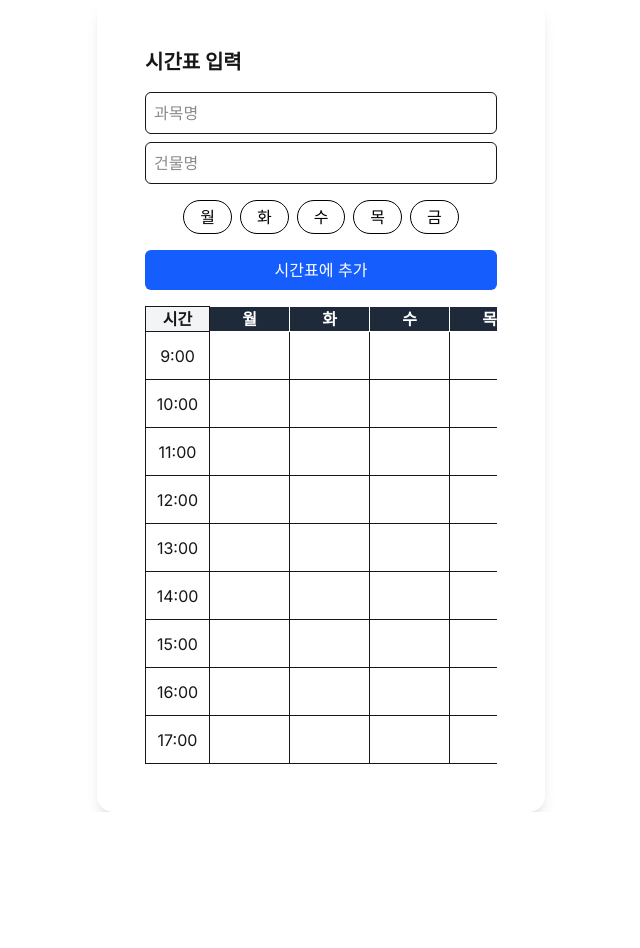
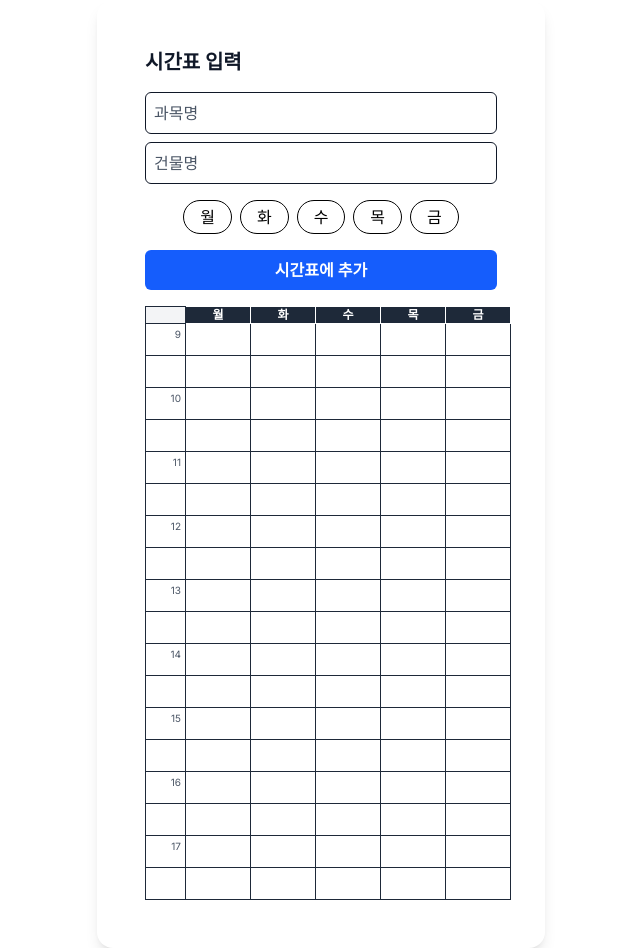
Before and after one commit to Luapad/ROADFINDER, a Next.js app: page /timetable in a window 1280 px wide. Shown: the whole page, without its empty margins (319-959 px from the left). Before the commit the page ends 812 px from the top, so only its background shows below. Built offline with nearby package versions, Linux system fonts and the light colour scheme.

Commit message:
시간표입력 UI변경경

```diff
--- a/src/app/timetable/page.tsx
+++ b/src/app/timetable/page.tsx
@@ -2,8 +2,7 @@
 
 import { useState } from 'react';
 
-const weekdays = ['월', '화', '수', '목', '금'];
-
+const weekdays = ['월', '화', '수', '목', '금'] as const;
 type Weekday = typeof weekdays[number];
 
 type PeriodData = {
@@ -18,23 +17,46 @@ const timetable: Record<Weekday, { start: string; end: string }[]> = {
   월: Array.from({ length: 9 }, (_, i) => ({ start: `${9 + i}:00`, end: `${10 + i}:00` })),
   수: Array.from({ length: 9 }, (_, i) => ({ start: `${9 + i}:00`, end: `${10 + i}:00` })),
   금: Array.from({ length: 9 }, (_, i) => ({ start: `${9 + i}:00`, end: `${10 + i}:00` })),
-  화: Array.from({ length: 6 }, (_, i) => ({ start: `${9 + Math.floor(i * 1.5)}:${i % 2 ? '30' : '00'}`, end: `${10 + Math.floor(i * 1.5)}:${i % 2 ? '00' : '30'}` })),
-  목: Array.from({ length: 6 }, (_, i) => ({ start: `${9 + Math.floor(i * 1.5)}:${i % 2 ? '30' : '00'}`, end: `${10 + Math.floor(i * 1.5)}:${i % 2 ? '00' : '30'}` })),
+  화: [
+    { start: '09:00', end: '10:30' },
+    { start: '10:30', end: '12:00' },
+    { start: '12:00', end: '13:30' },
+    { start: '13:30', end: '15:00' },
+    { start: '15:00', end: '16:30' },
+    { start: '16:30', end: '18:00' },
+  ],
+  목: [
+    { start: '09:00', end: '10:30' },
+    { start: '10:30', end: '12:00' },
+    { start: '12:00', end: '13:30' },
+    { start: '13:30', end: '15:00' },
+    { start: '15:00', end: '16:30' },
+    { start: '16:30', end: '18:00' },
+  ],
 };
 
-const initialEntries: Record<Weekday, Record<number, PeriodData>> = {
-  월: {}, 화: {}, 수: {}, 목: {}, 금: {}
+const initialEntries: Record<Weekday, PeriodData[]> = {
+  월: [], 화: [], 수: [], 목: [], 금: []
+};
+
+const timeToMinutes = (time: string) => {
+  const [h, m] = time.split(':').map(Number);
+  return h * 60 + m;
 };
 
 export default function TimetablePage() {
   const [subject, setSubject] = useState('');
   const [building, setBuilding] = useState('');
   const [selectedDays, setSelectedDays] = useState<Weekday[]>([]);
-  const [selectedPeriods, setSelectedPeriods] = useState<Record<Weekday, number[]>>({ 월: [], 화: [], 수: [], 목: [], 금: [] });
+  const [selectedPeriods, setSelectedPeriods] = useState<Record<Weekday, number[]>>({
+    월: [], 화: [], 수: [], 목: [], 금: []
+  });
   const [entries, setEntries] = useState(initialEntries);
 
   const toggleDay = (day: Weekday) => {
-    setSelectedDays(prev => prev.includes(day) ? prev.filter(d => d !== day) : [...prev, day]);
+    setSelectedDays(prev =>
+      prev.includes(day) ? prev.filter(d => d !== day) : [...prev, day]
+    );
   };
 
   const togglePeriod = (day: Weekday, period: number) => {
@@ -49,14 +71,18 @@ export default function TimetablePage() {
   const handleAdd = () => {
     if (!subject || !building || selectedDays.length === 0) return;
 
+    const color = `hsl(${Math.floor(Math.random() * 360)}, 80%, 85%)`;
     const newEntries = { ...entries };
-    const color = `hsl(${Math.floor(Math.random() * 360)}, 80%, 80%)`;
 
     selectedDays.forEach(day => {
-      selectedPeriods[day].forEach(p => {
-        const { start, end } = timetable[day][p];
-        newEntries[day][p] = { subject, building, start, end, color };
-      });
+      const indices = selectedPeriods[day];
+      if (indices.length === 0) return;
+
+      const sorted = indices.sort((a, b) => a - b);
+      const start = timetable[day][sorted[0]].start;
+      const end = timetable[day][sorted[sorted.length - 1]].end;
+
+      newEntries[day].push({ subject, building, start, end, color });
     });
 
     setEntries(newEntries);
@@ -66,21 +92,27 @@ export default function TimetablePage() {
     setSelectedPeriods({ 월: [], 화: [], 수: [], 목: [], 금: [] });
   };
 
+  const timeSlots = Array.from({ length: 18 }, (_, i) => {
+    const hour = 9 + Math.floor(i / 2);
+    const minute = i % 2 === 0 ? '00' : '30';
+    return `${hour}:${minute}`;
+  });
+
   return (
-    <main className="p-4 max-w-lg mx-auto">
-      <h2 className="text-xl font-bold mb-4">시간표 입력</h2>
+    <main className="p-4 w-full max-w-md mx-auto">
+      <h2 className="text-xl font-bold mb-4 text-gray-900">시간표 입력</h2>
 
       <input
         type="text"
         placeholder="과목명"
-        className="w-full border rounded-md p-2 mb-2"
+        className="w-full border rounded-md p-2 mb-2 text-gray-900 placeholder-gray-600"
         value={subject}
         onChange={e => setSubject(e.target.value)}
       />
       <input
         type="text"
         placeholder="건물명"
-        className="w-full border rounded-md p-2 mb-4"
+        className="w-full border rounded-md p-2 mb-4 text-gray-900 placeholder-gray-600"
         value={building}
         onChange={e => setBuilding(e.target.value)}
       />
@@ -90,7 +122,11 @@ export default function TimetablePage() {
           <button
             key={day}
             onClick={() => toggleDay(day)}
-            className={`px-4 py-1 rounded-full border ${selectedDays.includes(day) ? 'bg-blue-500 text-white' : 'bg-white text-black'}`}
+            className={`px-4 py-1 rounded-full border font-medium ${
+              selectedDays.includes(day)
+                ? 'bg-blue-500 text-white border-blue-500'
+                : 'bg-white text-black'
+            }`}
           >
             {day}
           </button>
@@ -99,15 +135,19 @@ export default function TimetablePage() {
 
       {selectedDays.map(day => (
         <div key={day} className="mb-4">
-          <h4 className="mb-2 text-center font-semibold">{day}요일 교시 선택</h4>
-          <div className="flex gap-1 justify-center">
+          <h4 className="mb-2 text-center font-semibold text-gray-800">{day}요일 교시 선택</h4>
+          <div className="flex gap-2 flex-wrap justify-center">
             {timetable[day].map((_, i) => (
               <button
                 key={i}
                 onClick={() => togglePeriod(day, i)}
-                className={`px-3 py-1 rounded border ${selectedPeriods[day].includes(i) ? 'bg-green-400 text-white' : 'bg-white text-black'}`}
+                className={`px-4 py-1 rounded-full border font-medium ${
+                  selectedPeriods[day].includes(i)
+                    ? 'bg-green-500 text-white border-green-500'
+                    : 'bg-white text-black'
+                }`}
               >
-                {i + 1}교시
+                {i + 1}
               </button>
             ))}
           </div>
@@ -116,36 +156,63 @@ export default function TimetablePage() {
 
       <button
         onClick={handleAdd}
-        className="w-full bg-blue-600 text-white py-2 rounded-md mb-4"
+        className="w-full bg-blue-600 text-white py-2 rounded-md mb-4 font-semibold"
       >
         시간표에 추가
       </button>
 
-      <div className="overflow-auto">
-        <table className="table-fixed border-collapse w-full">
+      <div className="w-full">
+        <table className="table-fixed border-collapse w-full text-gray-800 text-xs">
           <thead>
             <tr>
-              <th className="border bg-gray-100 w-16">시간</th>
-              {weekdays.map(day => <th key={day} className="border bg-gray-800 text-white w-20">{day}</th>)}
+              <th className="border bg-gray-100 w-[40px]"></th>
+              {weekdays.map(day => (
+                <th key={day} className="border bg-gray-800 text-white w-[65px]">{day}</th>
+              ))}
             </tr>
           </thead>
           <tbody>
-            {Array.from({ length: 9 }, (_, i) => (
-              <tr key={i}>
-                <td className="border text-center p-2">{9 + i}:00</td>
-                {weekdays.map(day => (
-                  <td key={day} className="border h-12 text-xs text-center" style={{ backgroundColor: entries[day][i]?.color || 'transparent' }}>
-                    {entries[day][i] && (
-                      <div>
-                        <strong>{entries[day][i].subject}</strong><br />
-                        {entries[day][i].building}<br />
-                        {entries[day][i].start}~{entries[day][i].end}
-                      </div>
+            {timeSlots.map((slot) => {
+              const hour = slot.split(':')[0];
+              const minute = slot.split(':')[1];
+              return (
+                <tr key={slot}>
+                  <td className="border relative align-top h-8">
+                    {minute === '00' && (
+                      <span className="absolute top-1 right-1 text-[10px] text-gray-600">{hour}</span>
                     )}
                   </td>
-                ))}
-              </tr>
-            ))}
+                  {weekdays.map(day => {
+                    const entry = entries[day].find(e => timeToMinutes(e.start) === timeToMinutes(slot));
+                    if (entry) {
+                      const span = (timeToMinutes(entry.end) - timeToMinutes(entry.start)) / 30;
+                      return (
+                        <td
+                          key={day + slot}
+                          rowSpan={span}
+                          className="border text-center align-top px-1"
+                          style={{ backgroundColor: entry.color }}
+                        >
+                          <div className="text-gray-900 font-medium text-[10px] leading-tight">
+                            <strong>{entry.subject}</strong><br />
+                            {entry.building}<br />
+                            {entry.start}~{entry.end}
+                          </div>
+                        </td>
+                      );
+                    }
+
+                    const isCovered = entries[day].some(e =>
+                      timeToMinutes(e.start) < timeToMinutes(slot) &&
+                      timeToMinutes(e.end) > timeToMinutes(slot)
+                    );
+                    return isCovered ? null : (
+                      <td key={day + slot} className="border h-8"></td>
+                    );
+                  })}
+                </tr>
+              );
+            })}
           </tbody>
         </table>
       </div>
```
